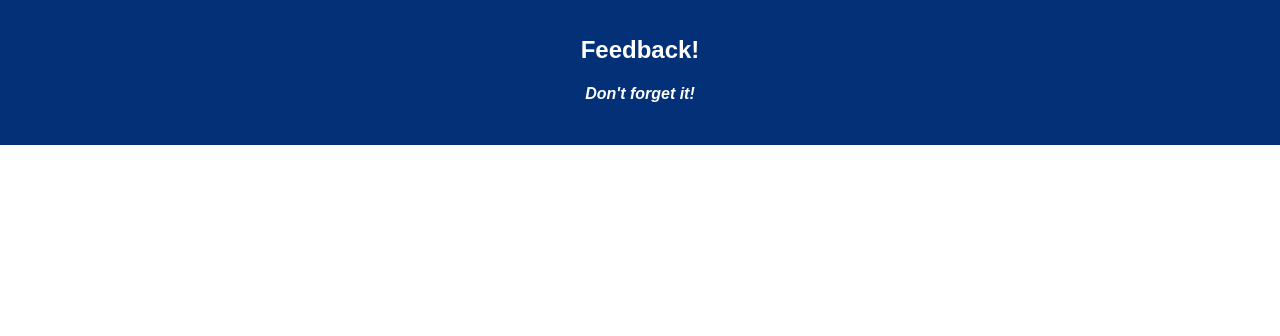
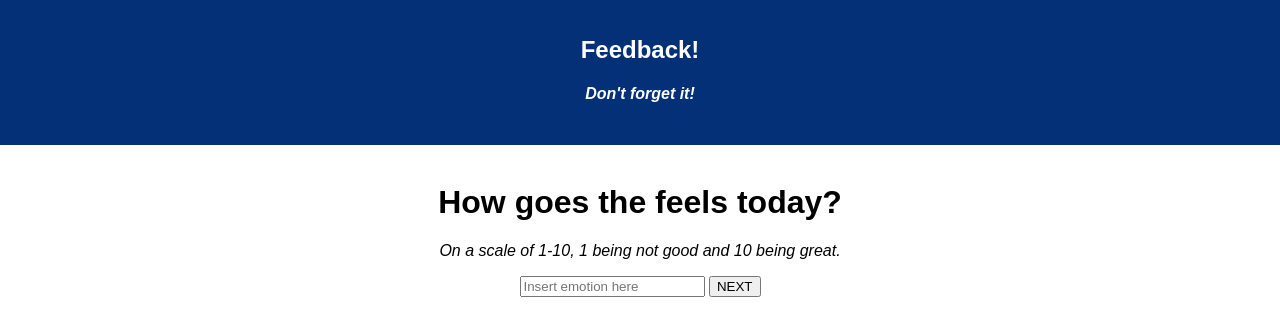
Before and after one commit to yyerthao/redux-feedback-loop, a React (Create React App) app: page / in a window 1280 px wide. Shown: the top 336 px of the page. Built offline with nearby package versions, Linux system fonts and the light colour scheme.

Commit message:
Create form component with input form and button

```diff
--- a/src/components/App/App.js
+++ b/src/components/App/App.js
@@ -1,6 +1,7 @@
 import React, { Component } from 'react';
-import axios from 'axios';
+// import axios from 'axios';
 import './App.css';
+import Form from '../Form/Form';
 
 class App extends Component {
   render() {
@@ -11,6 +12,7 @@ class App extends Component {
           <h4><i>Don't forget it!</i></h4>
         </header>
         <br/>
+          <Form/>
       </div>
     );
   }
--- /dev/null
+++ b/src/components/Form/Form.js
@@ -0,0 +1,16 @@
+import React, { Component } from 'react';
+
+class Form extends Component{
+    render(){
+        return(
+            <>
+            <h1>How goes the feels today?</h1>
+            <p><i>On a scale of 1-10, 1 being not good and 10 being great.</i></p>
+            <input type="number" placeholder="Insert emotion here"></input>&nbsp;
+            <button>NEXT</button>
+            </>
+        )
+    }
+}
+
+export default Form;
```
Also changed, not shown: src/components/Template copy/Template.js (added, +13 -0 lines), 1 other file (tests, documents, lock files or other folders).
